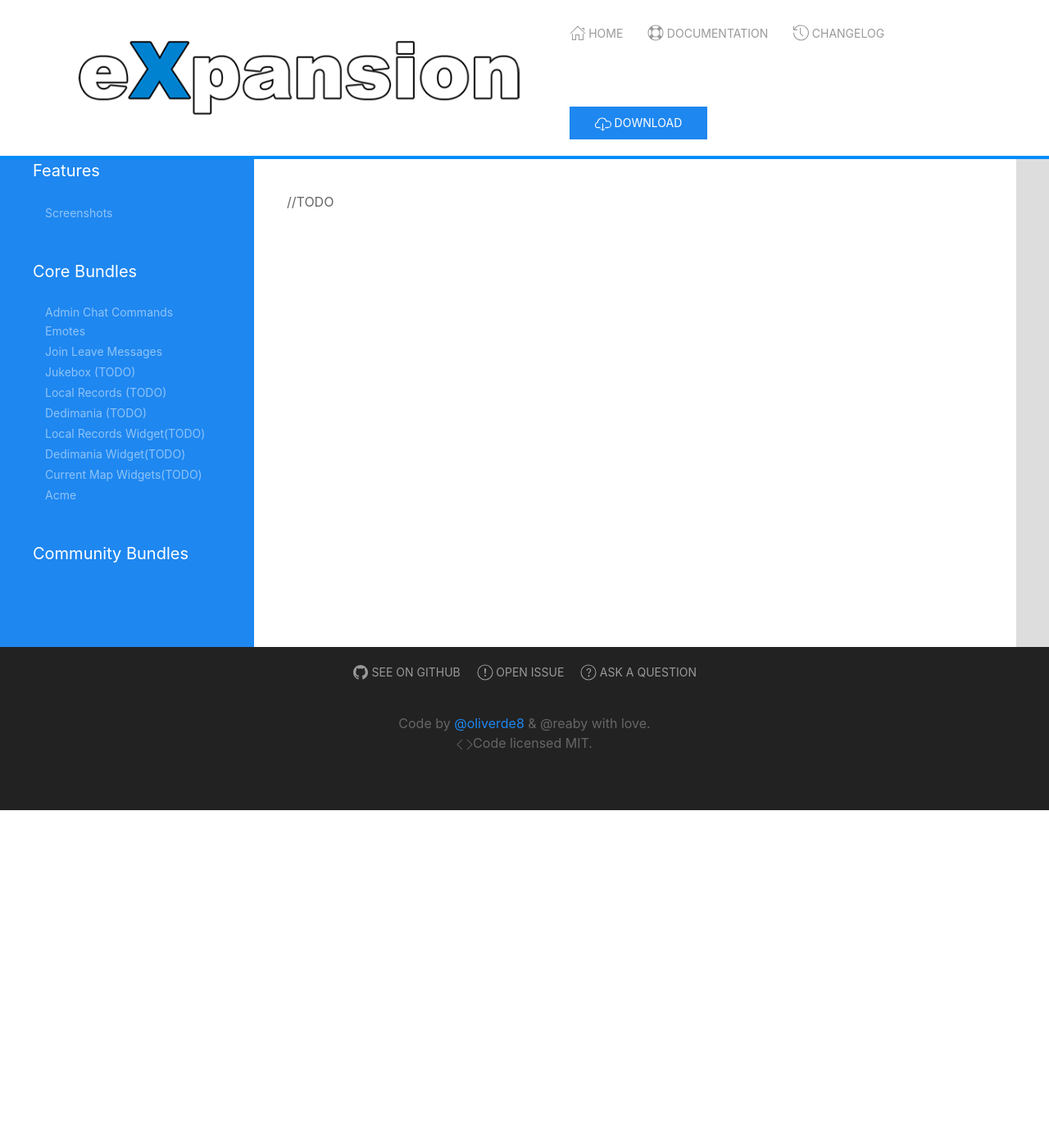
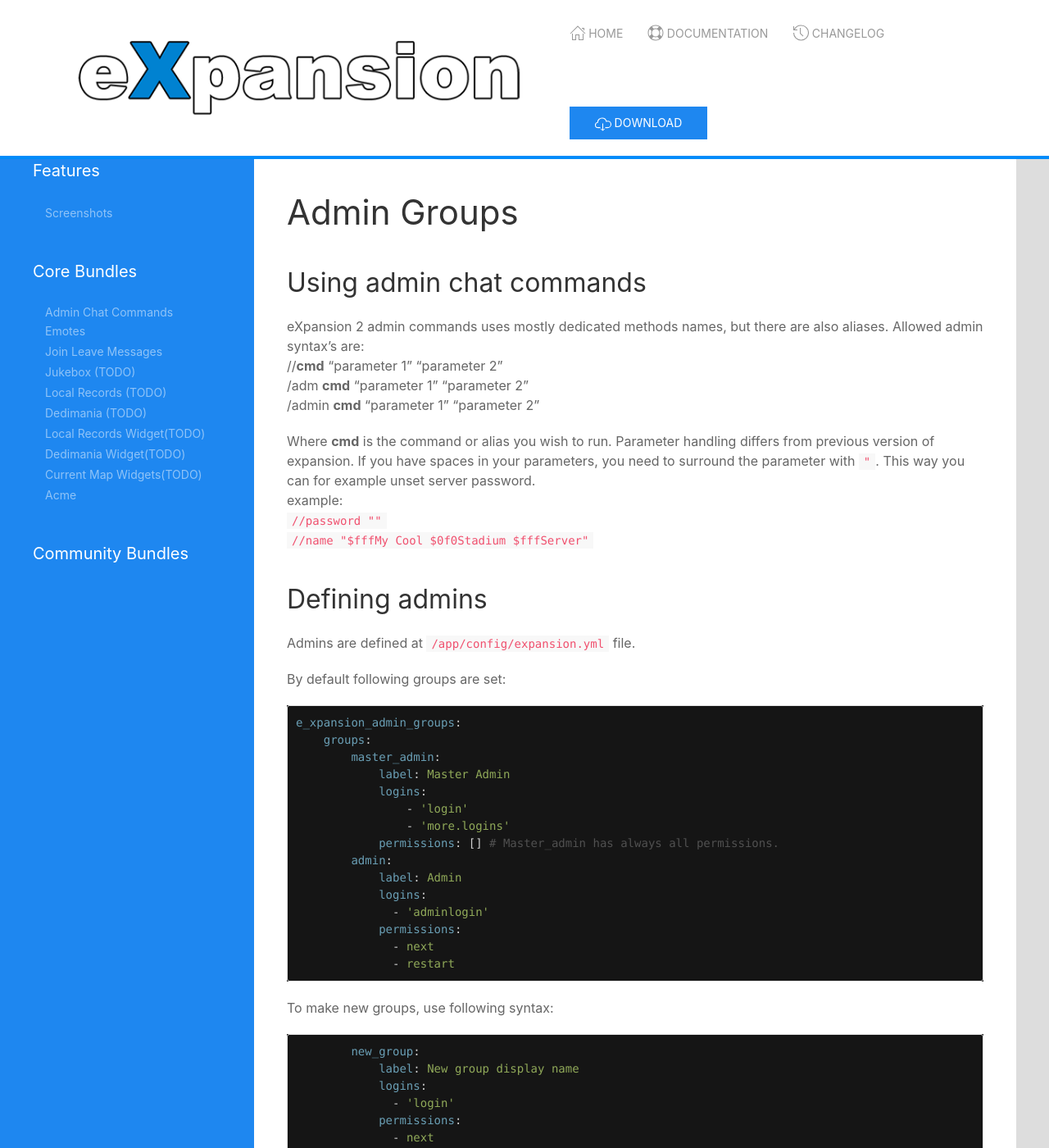
Before and after one commit to ileckfi/eXpansionPluginPack.github.io, a Jekyll site: the page built from home/bundles/admin_groups.md, in a window 1280 px wide and 1400 px high. Shown: the whole window at 82% size. Built offline with Jekyll 4.4.1, drawn with Linux system fonts in a browser that asks for light colours; nearby versions of some CDN libraries; our own code applies the rules of GitHub Pages for plain Markdown files.

Commit message:
adding documentation for basic bundles

````diff
--- a/home/bundles/admin_groups.md
+++ b/home/bundles/admin_groups.md
@@ -2,4 +2,57 @@
 layout: home
 ---
 
-//TODO
+# Admin Groups
+
+## Using admin chat commands
+
+eXpansion 2 admin commands uses mostly dedicated methods names, but there are also aliases.
+Allowed admin syntax's are:<br>
+//**cmd** "parameter 1" "parameter 2"<br>
+/adm **cmd** "parameter 1" "parameter 2"<br>
+/admin **cmd** "parameter 1" "parameter 2"<br>
+
+Where **cmd** is the command or alias you wish to run.
+Parameter handling differs from previous version of expansion.
+If you have spaces in your parameters, you need to surround the parameter with `"`.
+This way you can for example unset server password.<br>
+example:<br>
+``//password ""``<br>
+``//name "$fffMy Cool $0f0Stadium $fffServer"``<br>
+
+## Defining admins
+
+Admins are defined at `/app/config/expansion.yml` file.
+
+By default following groups are set:
+
+```yaml
+e_xpansion_admin_groups:
+    groups:
+        master_admin:
+            label: Master Admin
+            logins:
+                - 'login'
+                - 'more.logins'
+            permissions: [] # Master_admin has always all permissions.
+        admin:
+            label: Admin
+            logins:
+              - 'adminlogin'
+            permissions:
+              - next
+              - restart
+```
+
+To make new groups, use following syntax:
+
+```yaml
+        new_group:
+            label: New group display name
+            logins:
+              - 'login'
+            permissions:
+              - next
+              - restart
+              - ...
+```
````
Also changed, not shown: home/bundles/emotes.md (+7 -1 lines), home/bundles/join_leave.md (+3 -1 lines), 1 other file.
